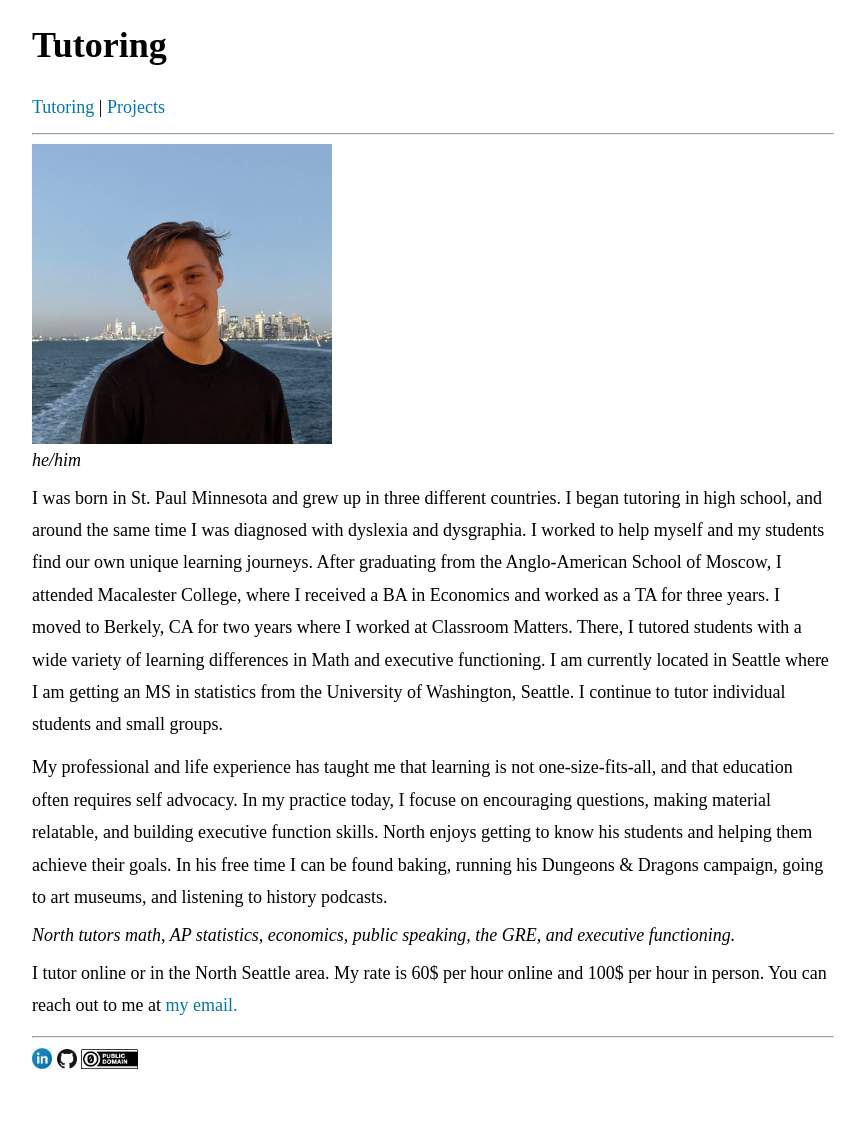
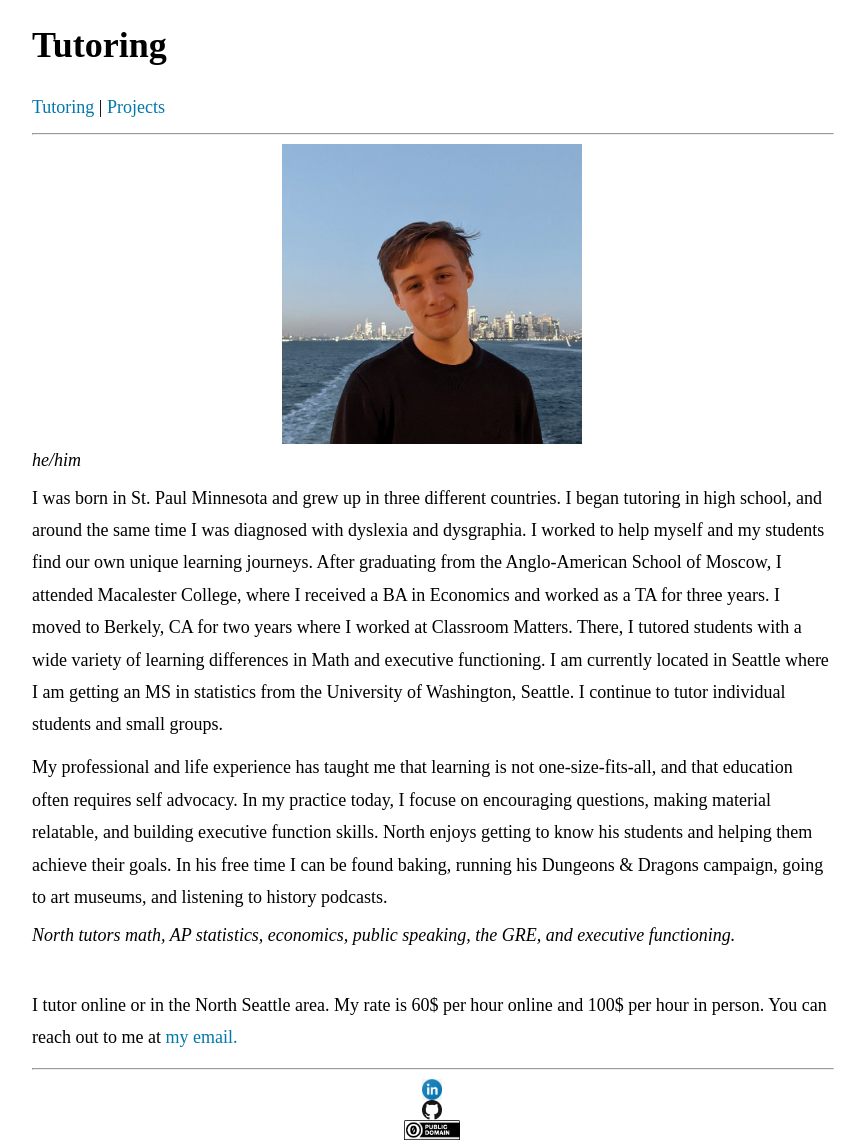
Before and after one commit to NorthCarpenter/NorthCarpenter.github.io, a Jekyll site: the page built from Tutoring.html, in a window 1280 px wide. Shown: the whole page, without its empty margins (208-1073 px from the left). Built offline with Jekyll 4.4.1, drawn with Linux system fonts in a browser that asks for light colours; before the commit the page ends 1079 px from its top, so only the background shows below that.

Commit message:
Switched Image Classes and Modified base one

```diff
--- a/Projects/Maps/maps.html
+++ b/Projects/Maps/maps.html
@@ -8,10 +8,10 @@ layout: prettyDefault
 <body>
 <p>Here are some maps I have drawn for my Dungeons and Dragons camapigns. Feel free to use them!</p>
 
- <img src="Projects/Maps/Images/Argos.png" alt="Argos" width="450" height="600" class="center-image">
+ <img src="/Images/Argos.png" alt="Argos" class="wider">
     <p>This map is of argos a continent where I ran my first campaign and got my players to level 10.</p>
 
- <img src="Projects/Maps/Images/Calo Map.png" alt="Calo" width="450" height="600" class="center-image">
+ <img src="/Images/Calo Map.png" alt="Calo" class="wider">
     <p>This is a full global map. You can see the area of the Argos map where the lable Efue is.</p>
 
 <p> I am working on a map of eastern Miravia that will be here soon.</p>
--- a/Projects/Research/research.html
+++ b/Projects/Research/research.html
@@ -8,6 +8,7 @@ layout: default
 <body>
     <p>Here are some research projects I've done.</p>
     <h3>Comparing County Level Movement and Consumer Purchases</h3>
-     <img src="assets/lab8_final_ncarpen1.jpg" alt="Movment and Spending" width="1500" height="1162" align="middle">
+     <img src="assets/lab8_final_ncarpen1.jpg"
+        alt="Movment and Spending" class="wider">
     <p>This is a poster I made with Arc GIS based on data from Opportunity Insights data. </p>
 </body>
--- a/Tutoring.html
+++ b/Tutoring.html
@@ -6,13 +6,15 @@ layout: default
 ---
 
 <body>
- <img src="/images/Tutoring Pic.jpg" alt="North!" width="300" height="300" align="middle">
+ <img src="/images/Tutoring Pic.jpg"
+      alt="North!"
+      width="300" height="300">
 
  <em>he/him </em>
  <p>I was born in St. Paul Minnesota and grew up in three different countries. I began tutoring in high school, and around the same time I was diagnosed with dyslexia and dysgraphia. I worked to help myself and my students find our own unique learning journeys. After graduating from the Anglo-American School of Moscow,  I attended Macalester College, where I received a BA in Economics and worked as a TA for three years. I moved to Berkely, CA for two years where I worked at Classroom Matters. There, I tutored students with a wide variety of learning differences in Math and executive functioning. I am currently located in Seattle where I am getting an MS in statistics from the University of Washington, Seattle. I continue to tutor individual students and small groups.</p>
  <p>My professional and life experience has taught me that learning is not one-size-fits-all, and that education often requires self advocacy. In my practice today, I focuse on encouraging questions, making material relatable, and building executive function skills. North enjoys getting to know his students and helping them achieve their goals. In his free time I can be found baking, running his Dungeons & Dragons campaign, going to art museums, and listening to history podcasts.</p>
  <em>North tutors math, AP statistics, economics, public speaking, the GRE, and executive functioning.</em>
-<span></span>
+ <br>
  <p>
     I tutor online or in the North Seattle area. My rate is 60$ per hour online and 100$ per hour in person.
     You can reach out to me at <a href="mailto: nCarpenterTutoring@gmail.com"> my email.
--- a/style.css
+++ b/style.css
@@ -11,6 +11,7 @@ body{
   display:flex;
   flex-direction:column;
 }
+
 a{
   margin-right:auto;
   margin-bottom:0;
@@ -66,6 +67,9 @@ ul{
 
 img{
   max-width:100%;
+  display: block;
+  margin-left: auto;
+  margin-right: auto;
 }
 
 [class *="codeblock"]{
@@ -107,6 +111,7 @@ img{
   margin-left: -48vw;
   margin-right: -48vw;
 }
+
 h1,h2,h3{
   line-height:1.2;
 }
@@ -117,12 +122,15 @@ object{
 	width:100%;
 
 }
+
 object.header{
 	height:44px;
 }
+
 object.footer{
 	height:60px;
 }
+
 .math{
   font-family:Times;
   font-size:20px;
@@ -132,9 +140,3 @@ object.footer{
 html{
   overflow-y: scroll;
 }
-
-.center-image {
-  display: block;
-  margin-left: auto;
-  margin-right: auto;
-}
```
